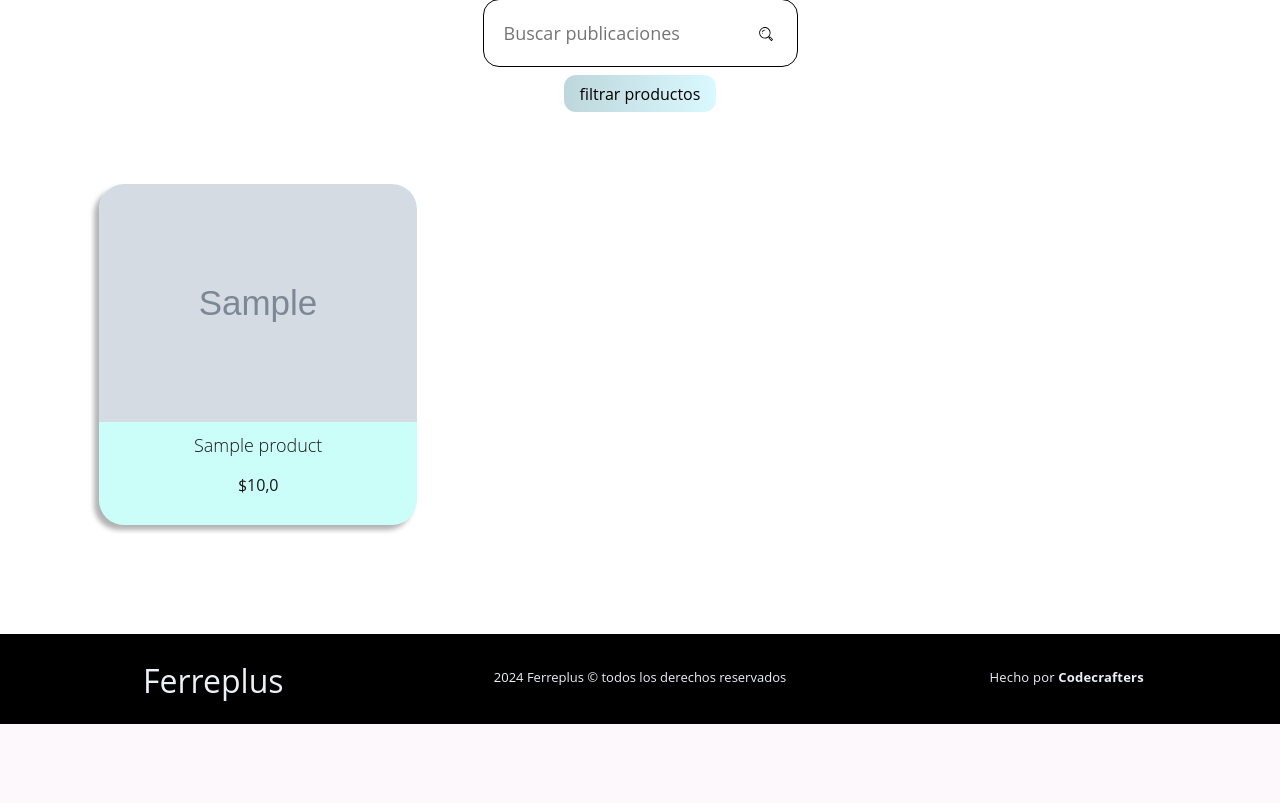
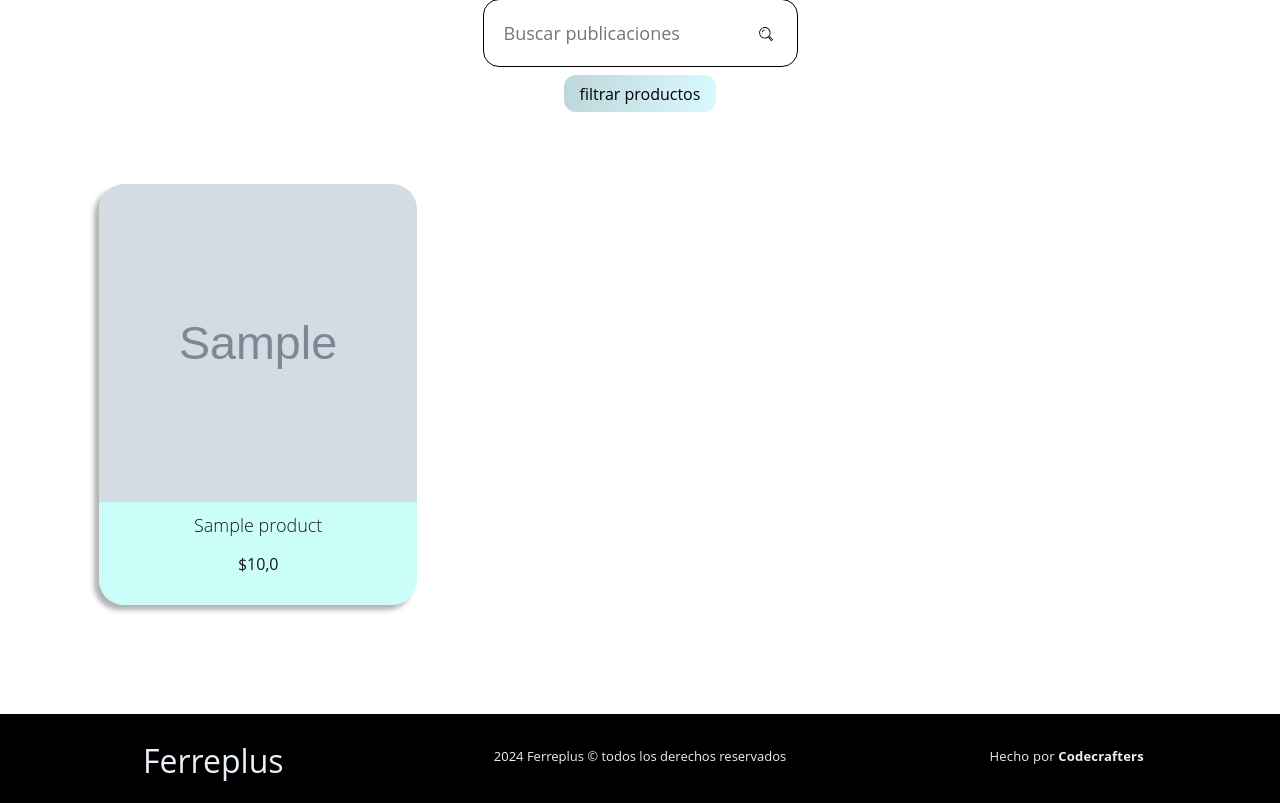
Before and after one commit to codecrafters-is2/ferreplus_django, a Django app: page /catalog/ in a window 1280 px wide. Shown: the part 334-1137 px from the top of the page. Before the commit the page ends 1058 px from the top, so only its background shows below. Run offline with Django 5.2, Linux system fonts and the light colour scheme; tables that the repository leaves empty hold one stand-in row (values such as "Sample post"); grey boxes marked "Sample" are stand-in pictures; parts of the project's set-up code (start-up, migrations or seed data) failed here and were passed over; some libraries are stand-ins or nearby versions; some web fonts are replaced.

Commit message:
Fix estilos cards

```diff
--- a/catalogo/templates/components/product_card.html
+++ b/catalogo/templates/components/product_card.html
@@ -4,6 +4,12 @@
 
 <style>
     .catalog-product-card-container {
+        max-width: 100%;
+        width: 100%;
+        display: flex;
+        flex-direction: column;
+        justify-content: space-between;
+        align-items: center;
         box-shadow: -5px 5px 5px rgba(0, 0, 0, 0.3);
         border-radius: 25px;
         backdrop-filter: blur(7.6px);
@@ -17,7 +23,7 @@
     }
 
     .catalog-product-card {
-        max-width: 400px;
+        width: 100%;
         display: flex;
         flex-direction: column;
         align-items: center;
@@ -30,11 +36,20 @@
     .catalog-product-card h3 {
         font-size: large;
         font-weight: 300;
+        width: 100%;
+        white-space: nowrap;
+        overflow: hidden;
+        text-overflow: ellipsis;
+        padding: 0rem 0.8rem;
+    }
+
+    .card-head {
+        width: 100%;
     }
 
     .card-img-container {
         width: 100%;
-        max-height: 400px;
+        aspect-ratio: 1/1;
         position: relative;
         display: flex;
         flex-direction: column;
@@ -47,6 +62,7 @@
         width: 100%;
         height: 100%;
         object-fit: cover;
+        object-position: center;
     }
 
     .product-info {
@@ -68,16 +84,31 @@
         background: rgba(4, 249, 225, 0.40);
     }
 
+    @media (min-width: 700px) {
+       .catalog-product-card-container {
+            max-width: 100%;
+            width: 100%;
+       }
+    }
+
     @media (min-width: 1024px) {
-       .catalog-product-card {
+       .catalog-product-card-container {
+            max-width: 100%;
+            width: 100%;
+       }
+    }
+
+    @media (min-width: 1550px) {
+       .catalog-product-card-container {
             max-width: 400px;
+            width: 400px;
        }
     }
 
 </style>
 
 <div class="catalog-product-card-container">
-  <a href="{{ detail_url }}" style="text-decoration: none;">
+  <a href="{{ detail_url }}" style="text-decoration: none; width: 100%;">
     <div class="catalog-product-card">
         <div class="card-head">
             <div class="card-img-container">
```
Also changed, not shown: catalogo/templates/components/product_images_form.html (+12 -2 lines).
